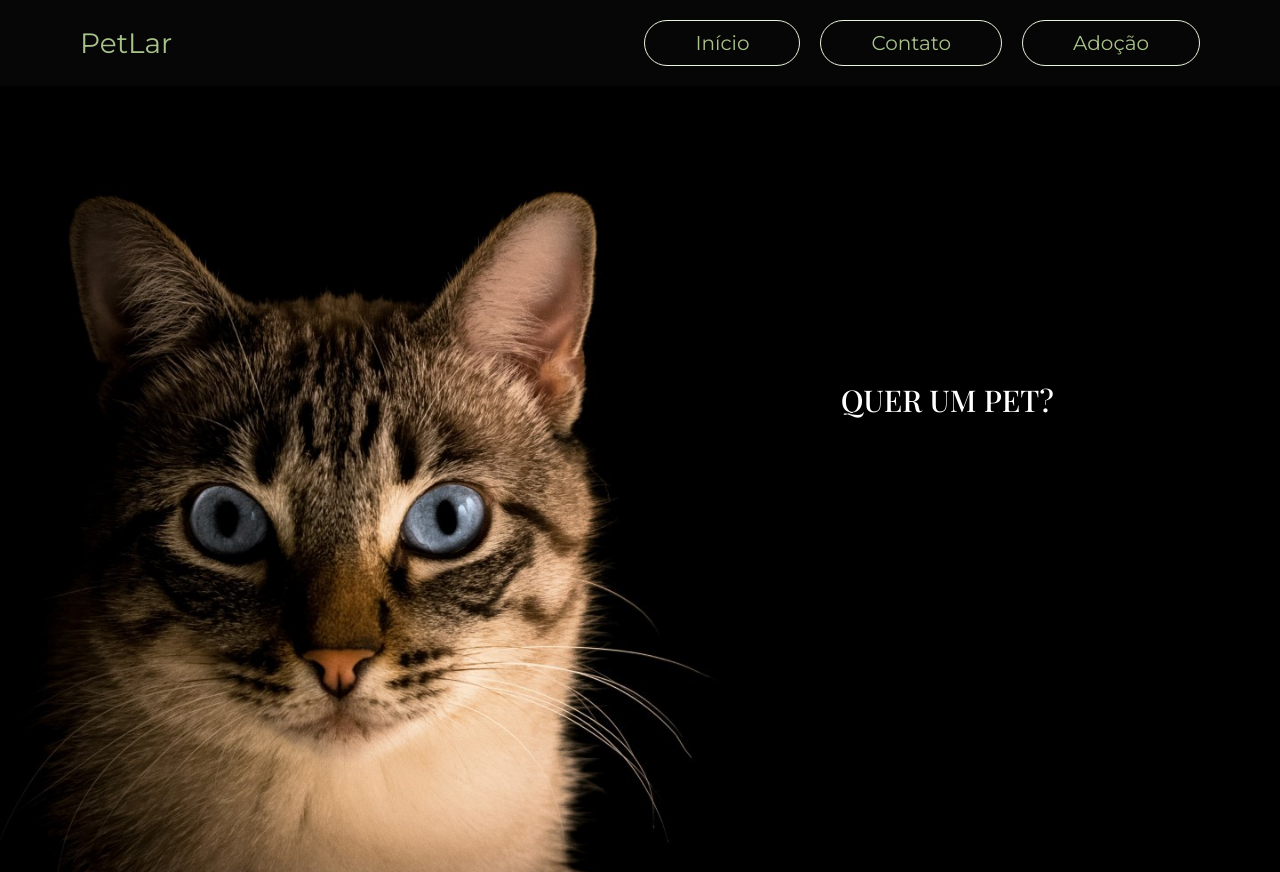
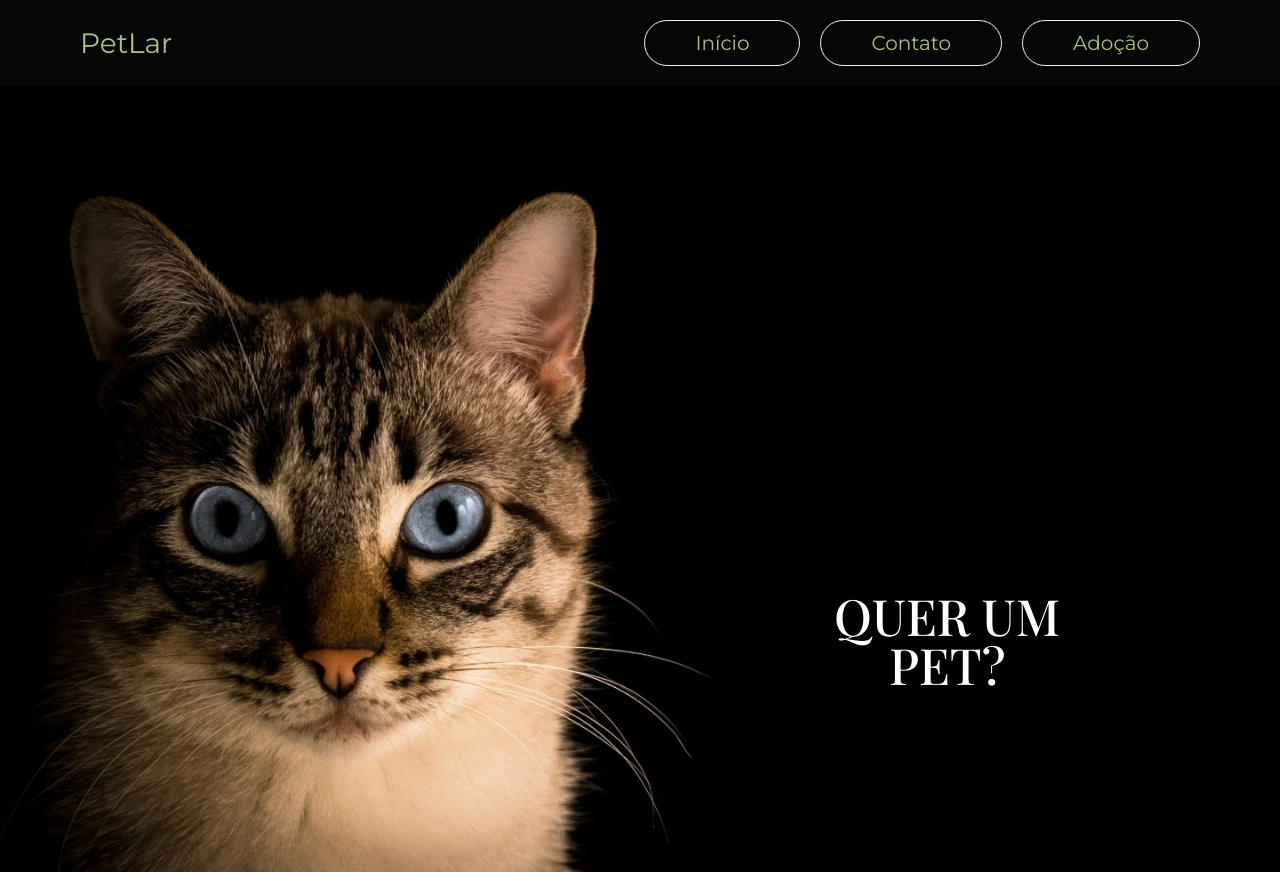
Before and after one commit to Joabejunior444/ProjetoInter, a plain HTML site: page Pet-Amigo-main/pages/adocao.html in a window 1280 px wide. Shown: the top 872 px of the page. Drawn offline with nearby package versions, Linux system fonts and the light colour scheme; a web font is replaced by a local one.

Commit message:
Update style.css

```diff
--- a/Pet-Amigo-main/style.css
+++ b/Pet-Amigo-main/style.css
@@ -227,12 +227,12 @@ header {
 .banner-sobreposicao {
   position: absolute;
   font-family: "Playfair Display" !important;
-  top: 50%;
+  top: 80%;
   left: 74%;
   transform: translate(-50%, -50%);
   color: rgb(255, 255, 255);
   padding: 10px 20px;
-  font-size: 30px;
+  font-size: 50px;
   font-weight: 500;
   text-align: center;
   line-height: 49px;
```
